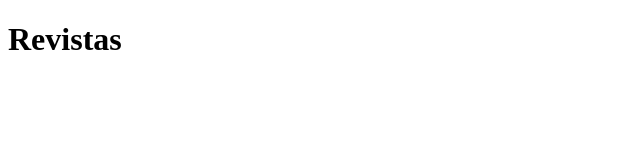
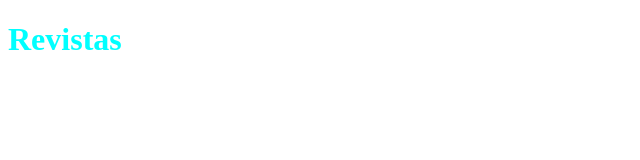
Before and after one commit to casacurta/revistas, a plain HTML site: page index.html in a window 1280 px wide. Shown: the whole page, without its empty margins (0-640 px from the left). Drawn offline with Linux system fonts and the light colour scheme.

Commit message:
Adicionei Estilo

```diff
--- a/index.html
+++ b/index.html
@@ -5,6 +5,7 @@
     <meta http-equiv="X-UA-Compatible" content="IE=edge">
     <meta name="viewport" content="width=device-width, initial-scale=1.0">
     <title>Document</title>
+    <link rel="stylesheet" href="styles.css">
 </head>
 <body>
     <h1>Revistas</h1>
--- /dev/null
+++ b/styles.css
@@ -0,0 +1,3 @@
+h1{
+    color: aqua;
+}
```
